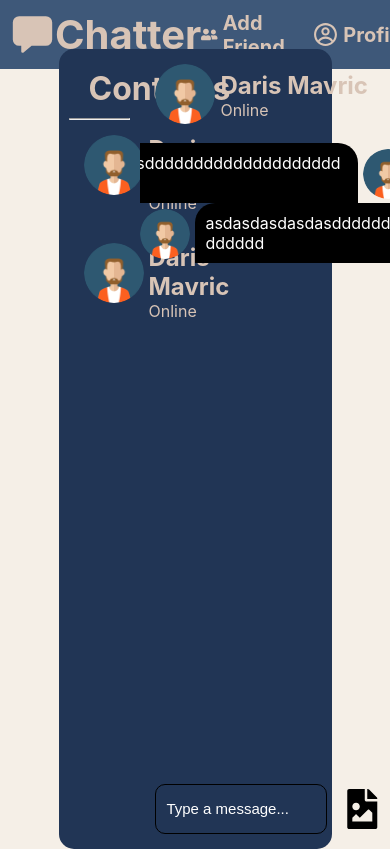
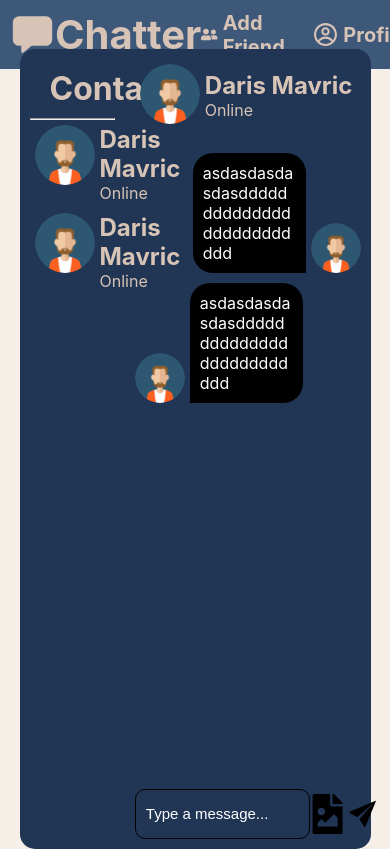
Before and after one commit to DarisMavric/Realtime-Chat-App, a React (Create React App) app in the folder client/: page / in a window 390 px wide. Shown: the top 849 px of the page. Built offline with nearby package versions, Linux system fonts and the light colour scheme.

Commit message:
Mini Responsive Fix On Home Page

```diff
--- a/client/src/Home/Home.css
+++ b/client/src/Home/Home.css
@@ -6,7 +6,7 @@
 }
 
 .chat-and-contacts {
-    width: 70%;
+    width: 90%;
     height: 800px;
     background-color: #213555;
     border-radius: 15px;
@@ -30,7 +30,7 @@
 .contacts .contact {
     display: flex;
     gap: 5px;
-    padding: 15px;
+    padding: 5px;
 }
 
 .contacts .contact:hover {
--- a/client/src/components/Chat/Chat.css
+++ b/client/src/components/Chat/Chat.css
@@ -27,57 +27,69 @@
 .chat .chat-messages {
     display: block;
     flex-grow: 1;
-    overflow-y: auto;
 }
 
 .chat .chat-messages .sender {
     display: flex;
     justify-content: flex-end;
     align-items: flex-end;
-    float: right;
-    width: 100%;
     gap: 5px;
+    margin: 10px;
+}
+
+.chat .chat-messages .sender .sender-image {
+    height: 50px;
+    width: 50px;
 }
 
 .chat .chat-messages .sender .sender-image img{
-    width: 50px;
-    height: 50px;
+    width: 100%;
+    height: 100%;
     border-radius: 50%;
 }
 
 .chat .chat-messages .sender .sender-message{
-    padding: 10px;
-    border-top-left-radius: 20px;
-    border-top-right-radius: 20px;
-    border-bottom-left-radius: 20px;
-    max-width: 350px;
-    word-wrap: break-word;
-    color: white;
-    background-color: black;
+    padding: 10px;                            /* Adds padding inside the div */
+    border-top-left-radius: 20px;             /* Rounded top-left corner */
+    border-top-right-radius: 20px;            /* Rounded top-right corner */
+    border-bottom-left-radius: 20px;         /* Rounded bottom-left corner */
+    max-width: 50%;                              /* Makes the div take up full width of the parent container */                         /* Sets the max-width of the div */                             /* Ensures the div adjusts its height based on content */
+    word-wrap: break-word;                    /* Ensures long words break and wrap to the next line */
+    word-break: break-word;                   /* Ensures the text breaks when necessary */
+    white-space: normal;                      /* Makes sure text wraps at word boundaries */
+    color: white;                             /* Sets the text color to white */
+    background-color: black;                 /* Sets the background color to black */
 }
 
 .chat .chat-messages .reciever {
+    margin: 10px;
     display: flex;
-    justify-content: flex-end;
+    justify-content: flex-start;
     align-items: flex-end;
-    float: left;
     gap: 5px;
 }
 
-.chat .chat-messages .reciever .reciever-image img{
+.chat .chat-messages .reciever .reciever-image {
     width: 50px;
     height: 50px;
+}
+
+.chat .chat-messages .reciever .reciever-image img{
+    height: 50px;
+    width: 50px;
     border-radius: 50%;
 }
 
 .chat .chat-messages .reciever .reciever-message{
-    padding: 10px;
-    border-top-left-radius: 20px;
-    border-top-right-radius: 20px;
-    border-bottom-right-radius: 20px;
-    max-width: 350px;
-    word-wrap: break-word;
-    color: white;
+    padding: 10px;                            /* Adds padding inside the div */
+    border-top-left-radius: 20px;             /* Rounded top-left corner */
+    border-top-right-radius: 20px;            /* Rounded top-right corner */
+    border-bottom-right-radius: 20px;         /* Rounded bottom-left corner */
+    max-width: 50%;                              /* Makes the div take up full width of the parent container */                         /* Sets the max-width of the div */                             /* Ensures the div adjusts its height based on content */
+    word-wrap: break-word;                    /* Ensures long words break and wrap to the next line */
+    word-break: break-word;                   /* Ensures the text breaks when necessary */
+    white-space: normal;                      /* Makes sure text wraps at word boundaries */
+    color: white;                             /* Sets the text color to white */
     background-color: black;
 }
 
@@ -86,9 +98,8 @@
     width: 100%;
     display: flex;
     align-items: center; /* Center the input within the div */
-    justify-content: flex-start;
-    margin: 15px;
-    gap: 20px;
+    justify-content: space-around;
+    margin: 10px;
 }
 
 .chat .send-message input::placeholder {
--- a/client/src/components/Chat/Chat.jsx
+++ b/client/src/components/Chat/Chat.jsx
@@ -33,6 +33,7 @@ const Chat = (id) => {
                     <p>asdasdasdasdasdddddddddddddddddddddddddd</p>
                 </div>
             </div>
+
         </div>
         <div className="send-message">
             <input type="text" placeholder='Type a message...'/>
```
